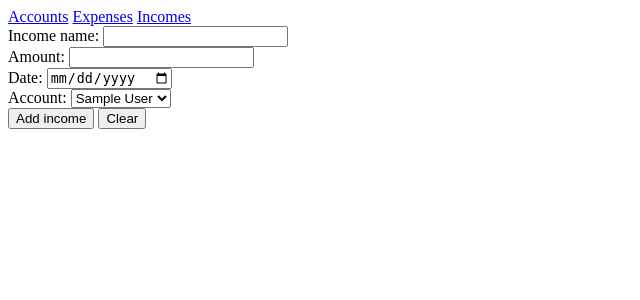
After one commit to m-nadra/BudgetManager, a Flask app: page /add_income in a window 1280 px wide. The commit adds this page. Shown: the top 300 px of the page, without its empty margins (0-640 px from the left). Run offline with Flask 3, Linux system fonts and the light colour scheme; tables that the repository leaves empty hold one stand-in row (values such as "Sample post").

Commit message:
create add account, income, expense option

```diff
--- a/app.py
+++ b/app.py
@@ -1,4 +1,4 @@
-from flask import Flask, render_template
+from flask import Flask, render_template, request
 import database as db
 
 app = Flask(__name__)
@@ -9,19 +9,52 @@ def main():
     return render_template('main.html')
 
 
-@app.route('/accounts')
+@app.route('/accounts', methods=['GET', 'POST'])
 def accounts():
+    if request.method == 'POST':
+        account_name = request.form.get('name')
+        account_balance = request.form.get('balance')
+        db.add_account(account_name, account_balance)
     return render_template('accounts.html', accounts=db.view_accounts())
 
 
-@app.route('/expenses')
+@app.route('/expenses', methods=['GET', 'POST'])
 def expenses():
+    if request.method == 'POST':
+        expense_name = request.form.get('name')
+        expense_amount = request.form.get('amount')
+        expense_date = request.form.get('date')
+        expense_account = request.form.get('account')
+        db.add_expense(expense_name, expense_amount,
+                       expense_date, expense_account)
     return render_template('expenses.html', expenses=db.view_expenses())
 
 
-@app.route('/incomes')
+@app.route('/incomes', methods=['GET', 'POST'])
 def incomes():
+    if request.method == 'POST':
+        income_name = request.form.get('name')
+        income_amount = request.form.get('amount')
+        income_date = request.form.get('date')
+        income_account = request.form.get('account')
+        print(income_name, income_amount, income_date, income_account)
+        db.add_income(income_name, income_amount, income_date, income_account)
     return render_template('incomes.html', incomes=db.view_incomes())
+
+
+@app.route('/add_account')
+def add_account():
+    return render_template('add_account.html')
+
+
+@app.route('/add_income')
+def add_income():
+    return render_template('add_income.html', accounts=db.view_accounts())
+
+
+@app.route('/add_expense')
+def add_expense():
+    return render_template('add_expense.html', accounts=db.view_accounts())
 
 
 if __name__ == '__main__':
--- a/database.py
+++ b/database.py
@@ -30,7 +30,7 @@ setup_cursor.close()
 setup_connection.close()
 
 
-def view_accounts():
+def view_accounts() -> list:
     "Execute SELECT query to view all accounts."
     connection = sqlite3.connect('data.db')
     cursor = connection.cursor()
@@ -80,7 +80,7 @@ def add_expense(name: str, amount: float, date: str, account_id: int):
     connection.close()
 
 
-def view_expenses():
+def view_expenses() -> list:
     "Execute SELECT query to view all expenses."
     connection = sqlite3.connect('data.db')
     cursor = connection.cursor()
@@ -117,7 +117,7 @@ def add_income(name: str, amount: float, date: str, account_id: int):
     connection.close()
 
 
-def view_incomes():
+def view_incomes() -> list:
     "Execute SELECT query to view all incomes."
     connection = sqlite3.connect('data.db')
     cursor = connection.cursor()
--- a/templates/accounts.html
+++ b/templates/accounts.html
@@ -14,4 +14,5 @@
         </tr>
     {% endfor %}
 </table>
+<a href="/add_account">Add account</a>
 {% endblock %}
--- /dev/null
+++ b/templates/add_income.html
@@ -0,0 +1,23 @@
+{% extends "index.html" %}
+{% block content %}
+<form method="POST" action="/incomes">
+    <label for="name">Income name:</label>
+    <input type="text" id="name" name="name" required>
+    <br>
+    <label for="amount">Amount:</label>
+    <input type="number" id="amount" name="amount" required>
+    <br>
+    <label for="date">Date:</label>
+    <input type="date" id="date" name="date" required>
+    <br>
+    <label for="account">Account:</label>
+    <select id="account" name="account" required>
+        {% for account in accounts %}
+            <option value="{{account[0]}}">{{account[1]}}</option>
+        {% endfor %}
+    </select>
+    <br>
+    <input type="submit" value="Add income">
+    <input type="reset" value="Clear">
+</form>
+{% endblock %}
--- a/templates/expenses.html
+++ b/templates/expenses.html
@@ -16,4 +16,5 @@
         </tr>
     {% endfor %}
 </table>
+<a href="/add_expense">Add expense</a>
 {% endblock %}
--- a/templates/incomes.html
+++ b/templates/incomes.html
@@ -16,4 +16,5 @@
         </tr>
     {% endfor %}
 </table>
+<a href="/add_income">Add income</a>
 {% endblock %}
```
Also changed, not shown: templates/add_account.html (added, +13 -0 lines), templates/add_expense.html (added, +23 -0 lines).
